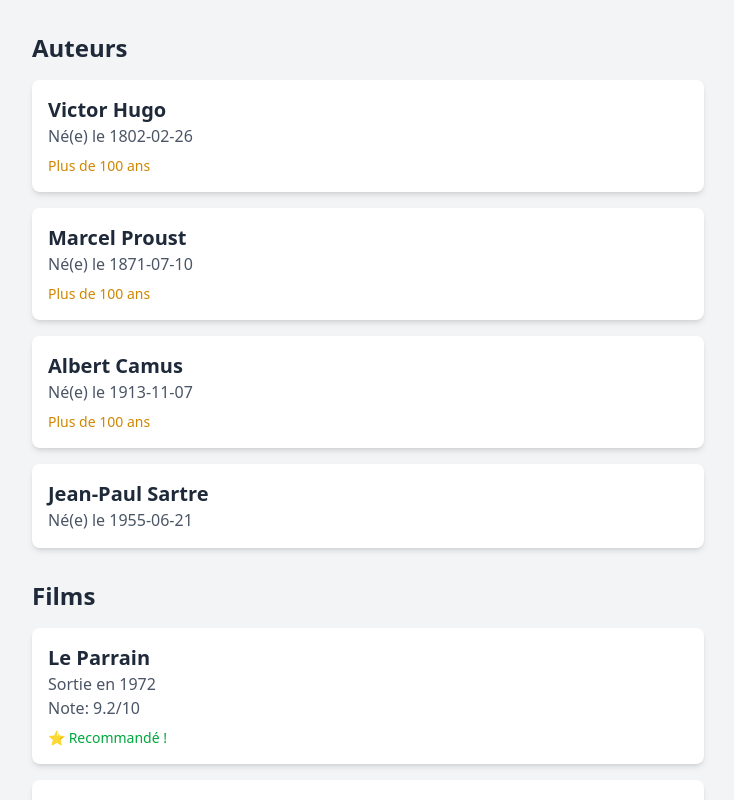
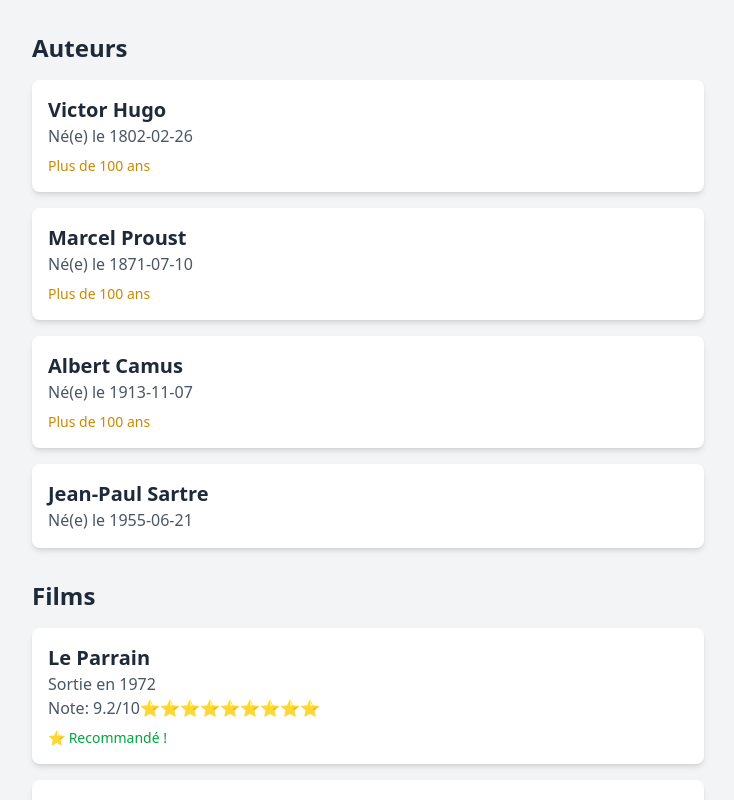
Before and after one commit to matthieumota/react-plb-3, a React (Vite) app in the folder exercices/: page / in a window 1280 px wide. Shown: the top 800 px of the page, without its empty margins (272-1006 px from the left). Built offline with nearby package versions, Linux system fonts and the light colour scheme.

Commit message:
missing id movies

```diff
--- a/exercices/src/App.tsx
+++ b/exercices/src/App.tsx
@@ -11,10 +11,10 @@
   ]
 
   const movies: MovieType[] = [
-    { title: 'Le Parrain', releaseYear: 1972, rating: 9.2 },
-    { title: 'Avatar', releaseYear: 2009, rating: 7.8 },
-    { title: 'Matrix', releaseYear: 1999, rating: 8.7 },
-    { title: 'Titanic', releaseYear: 1997, rating: 4.9 },
+    { id: 1, title: 'Le Parrain', releaseYear: 1972, rating: 9.2 },
+    { id: 2, title: 'Avatar', releaseYear: 2009, rating: 7.8 },
+    { id: 3, title: 'Matrix', releaseYear: 1999, rating: 8.7 },
+    { id: 4, title: 'Titanic', releaseYear: 1997, rating: 4.9 },
   ]
 
   return (
--- a/exercices/src/components/Movie.tsx
+++ b/exercices/src/components/Movie.tsx
@@ -1,4 +1,5 @@
 export type Movie = {
+  id: number
   title: string
   releaseYear: number
   rating: number
@@ -13,7 +14,10 @@
     <div className="bg-white p-4 rounded-lg shadow-md mb-4">
       <h3 className="text-xl font-semibold text-gray-800">{movie.title}</h3>
       <p className="text-gray-600">Sortie en {movie.releaseYear}</p>
-      <p className="text-gray-600">Note: {movie.rating}/10</p>
+      <p className="text-gray-600">
+        Note: {movie.rating}/10
+        {'⭐'.repeat(Math.floor(movie.rating))}
+      </p>
       {movie.rating >= 8 && <p className="mt-2 text-sm text-green-600 font-medium">⭐ Recommandé !</p>}
       {movie.rating < 5 && <p className="mt-2 text-sm text-red-600 font-medium">👎 À éviter</p>}
     </div>
--- a/exercices/src/components/MovieList.tsx
+++ b/exercices/src/components/MovieList.tsx
@@ -7,8 +7,8 @@
 function MovieList({ movies }: MovieListProps) {
   return (
     <div>
-      {movies.map((movie, index) => (
-        <Movie key={index} movie={movie} />
+      {movies.map((movie) => (
+        <Movie key={movie.id} movie={movie} />
       ))}
     </div>
   )
```
